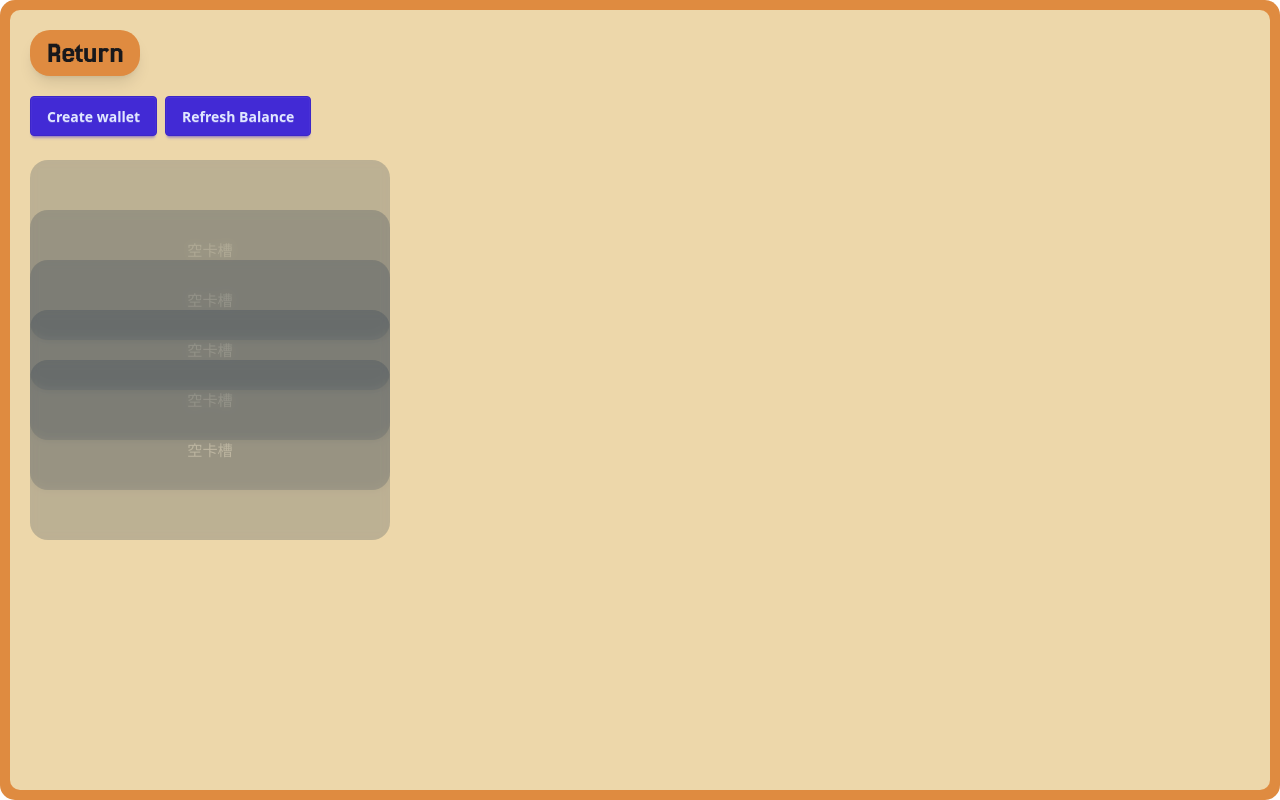
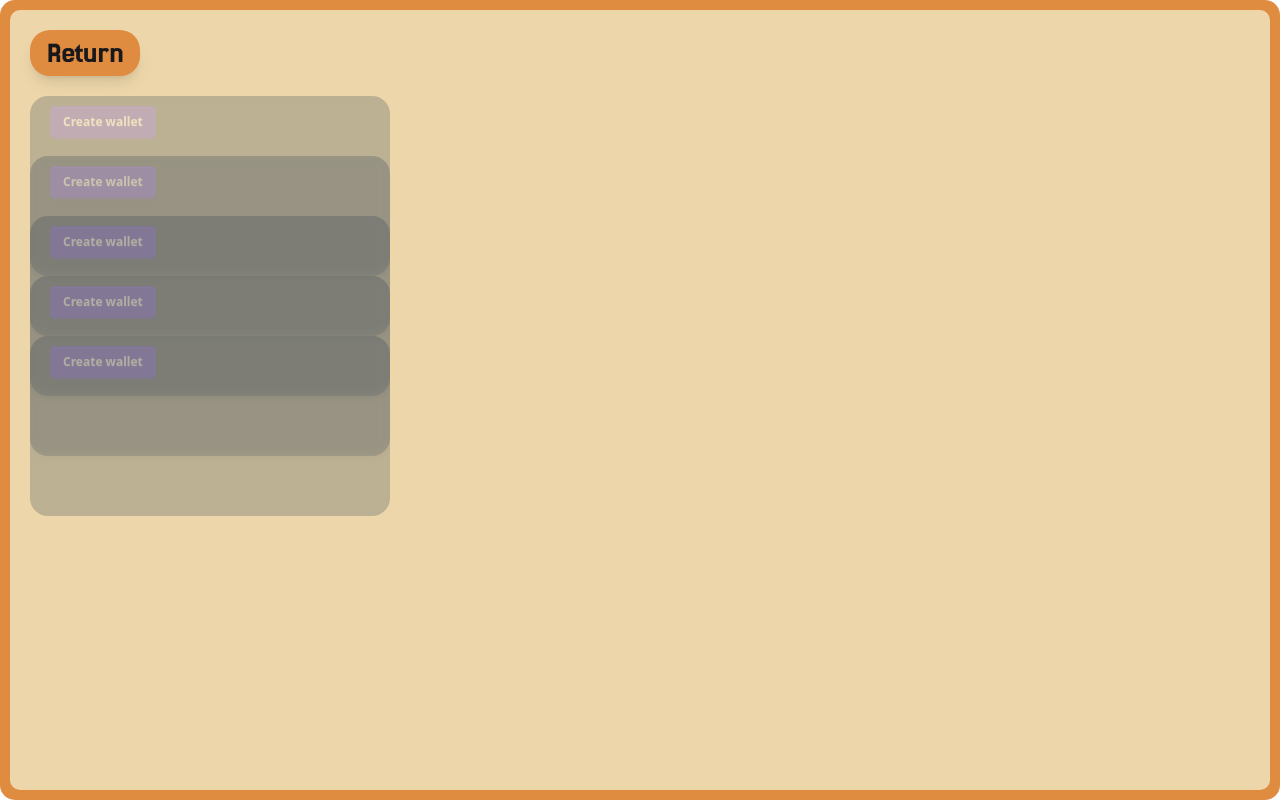
Before and after one commit to tcyeee/PixWallet, a Vue app: page /#/wallet in a window 1280 px wide. Built offline with nearby package versions, Linux system fonts and the light colour scheme.

Commit message:
wallet style update

```diff
--- a/src/pages/wallet/List.vue
+++ b/src/pages/wallet/List.vue
@@ -1,5 +1,5 @@
 <template>
-  <div v-bind="$attrs" class="flex gap-2 mb-6">
+  <!-- <div v-bind="$attrs" class="flex gap-2 mb-6">
     <button type="submit" class="btn btn-primary" @click="createWallet()">
       <span v-if="loadingCreateWallet" class="loading loading-spinner"></span>
       Create wallet</button>
@@ -7,7 +7,7 @@
       <span v-if="userStore.loading.refresh" class="loading loading-spinner"></span>
       Refresh Balance
     </button>
-  </div>
+  </div> -->
 
   <!-- 拟物风格的银行卡列表（最多 5 张） -->
   <div class="relative w-[360px] max-w-full h-[220px] mt-2">
@@ -24,21 +24,26 @@
       @click="slot && NAV.GoTo('wallet-item', slot)"
     >
       <template v-if="slot">
-        <div class="flex justify-between items-center text-sm opacity-90">
-          <span class="font-semibold">
-            {{ slot.alias || '未命名钱包' }}
-          </span>
-        </div>
-        <div class="mt-4 text-[1.4rem] font-bold tracking-wide">
-          {{ lamportsToSol(slot.balance) }} SOL
-        </div>
-        <div class="font-mono text-[0.95rem] tracking-[0.15em] mt-2.5 opacity-90">
-          {{ formatCardNumber(slot.public_key) }}
+        <div class="flex justify-between items-center">
+          <div class="font-mono text-[0.95rem] tracking-[0.15em] opacity-90">
+            {{ formatCardNumber(slot.public_key) }}
+          </div>
+          <div class="text-[1.4rem] font-bold tracking-wide">
+            <span class="text-orange-400">{{ lamportsToSol(slot.balance) }}</span>
+            <span class="text-xs text-gray-400"> SOL</span>
+          </div>
         </div>
       </template>
       <template v-else>
-        <div class="w-full h-full flex items-center justify-center text-[0.95rem] text-white/70">
-          空卡槽
+        <div class="">
+          <button
+            class="btn btn-sm btn-primary text-white"
+            :disabled="loadingCreateWallet"
+            @click.stop="createWallet()"
+          >
+            <span v-if="loadingCreateWallet" class="loading loading-spinner loading-xs"></span>
+            <span v-else>Create wallet</span>
+          </button>
         </div>
       </template>
     </div>
@@ -89,7 +94,7 @@ listen<null>(MsgType.BALANCE_REFRESH_END, () => {
 // 拟物卡片样式：根据索引做位移与层级，形成叠放效果
 function getCardStyle(index: number) {
   return {
-    transform: `translateY(${index * 50}px) translateX(${index * 0}px)`,
+    transform: `translateY(${index * 60}px) translateX(${index * 0}px)`,
   };
 }
 
@@ -98,7 +103,7 @@ function formatCardNumber(pubkey: string) {
   if (!pubkey) return "";
   const head = pubkey.slice(0, 4);
   const tail = pubkey.slice(-4);
-  return `${head} •••• •••• ${tail}`;
+  return `${head} •••• ${tail}`;
 }
 </script>
 
@@ -110,7 +115,7 @@ function formatCardNumber(pubkey: string) {
   width: 100%;
   height: 180px;
   border-radius: 18px;
-  padding: 18px 20px;
+  padding: 10px 20px;
   display: flex;
   flex-direction: column;
   justify-content: space-between;
```
